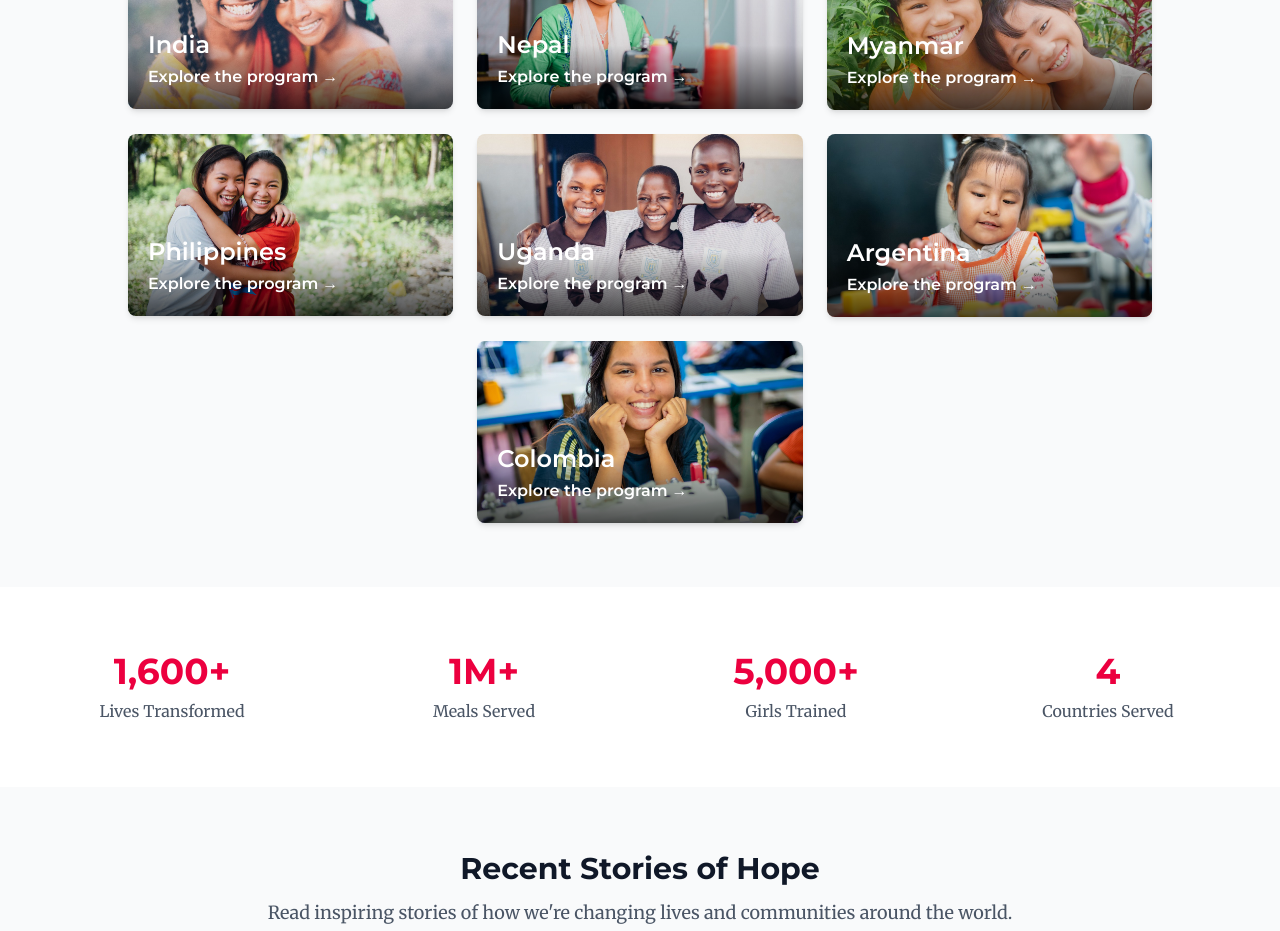
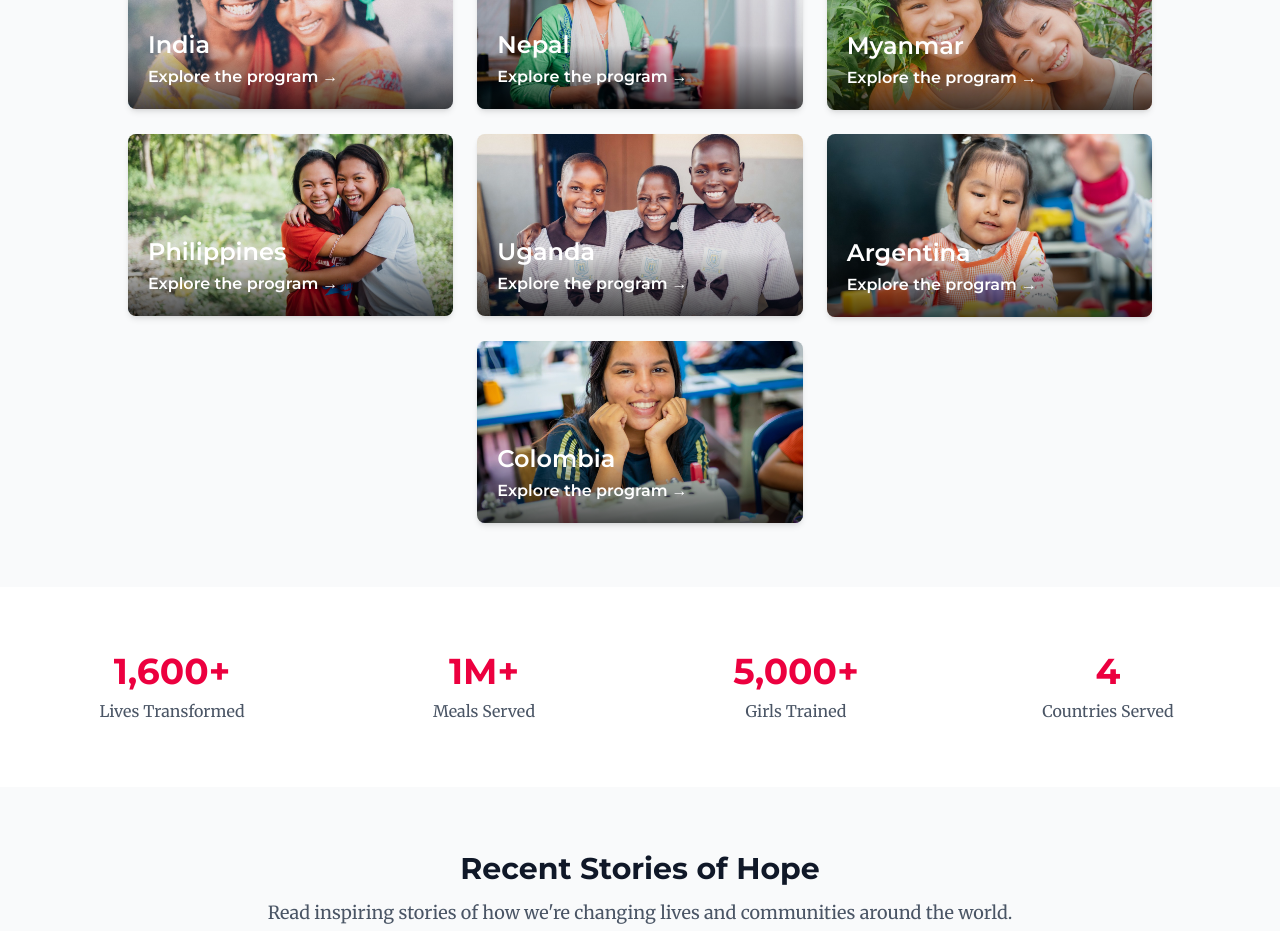
Before and after one commit to Peace-Gospel-International/shehashope, a Next.js app: page / in a window 1280 px wide. Shown: the part 2480-3411 px from the top of the page. Built offline with nearby package versions, Linux system fonts and the light colour scheme.

Commit message:
Try alternate Philippines program photo

```diff
--- a/app/programs/programs.ts
+++ b/app/programs/programs.ts
@@ -29,8 +29,9 @@ export const programs: Program[] = [
   {
     slug: 'philippines',
     name: 'Philippines',
-    imageSrc: '/images/where-we-work/philippines-friends-outdoors.jpg',
+    imageSrc: '/images/where-we-work/philippines-friends-garden.jpg',
     imageAlt: 'Two smiling girls embracing outdoors in the Philippines',
+    imageClassName: 'object-center',
   },
   {
     slug: 'uganda',
```
Also changed, not shown: public/images/where-we-work/philippines-friends-garden.jpg (added), public/images/where-we-work/philippines-friends-outdoors.jpg (deleted).
